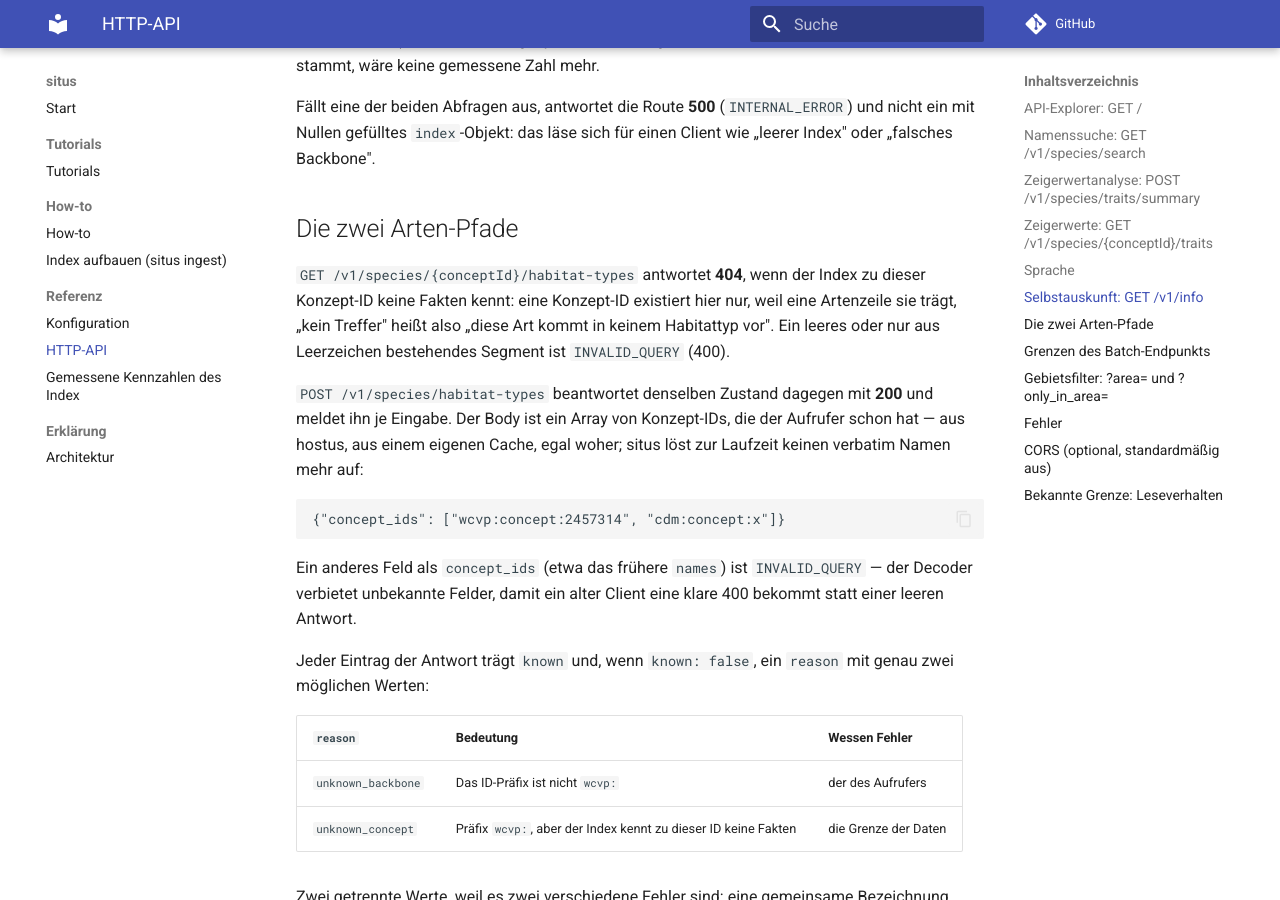
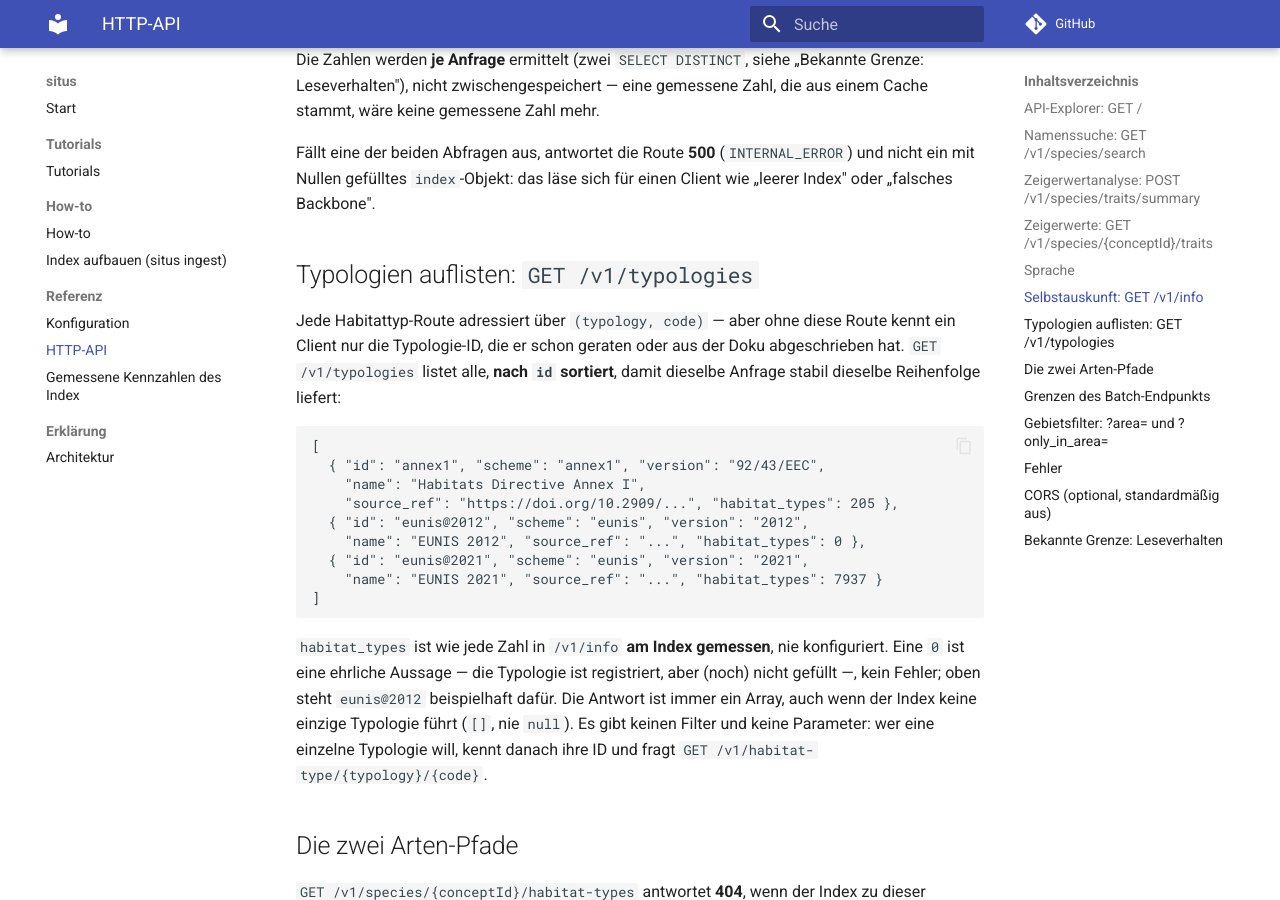
Before and after one commit to jobrunner/situs, an MkDocs documentation site: the page built from docs/reference/http-api.md, in a window 1280 px wide and 900 px high, scrolled down 5030 px. Built offline with MkDocs 1.6.1 and Material for MkDocs 9.7.7, drawn with Linux system fonts in a browser that asks for light colours; comment, search, counter and statistics services are not loaded; some of the changed text lies outside the part shown.

Commit message:
docs: document GET /v1/typologies
Claude-Session: https://claude.ai/code/session_01VibJ1hxQt5dS2fy4fMtbBL

````diff
--- a/docs/reference/http-api.md
+++ b/docs/reference/http-api.md
@@ -15,6 +15,7 @@ decken).
 | `GET /openapi` | diese Spezifikation |
 | `GET /docs` | Swagger-UI für diese Spezifikation, offline-fähig (Assets eingebettet) |
 | `GET /v1/info` | Name, Version und Selbstauskunft des Index |
+| `GET /v1/typologies` | alle geführten Typologien, nach `id` sortiert |
 | `GET /v1/habitat-type/{typology}/{code}` | Habitattyp mit Arten, Syntaxa und Crosswalks |
 | `GET /v1/habitat-type/{typology}/{code}/species?role=` | Artenliste, optional nach Rolle gefiltert |
 | `GET /v1/species/search?q=&limit=` | Namenssuche über die im Index geführten `verbatim_name` |
@@ -199,6 +200,33 @@ Zahl, die aus einem Cache stammt, wäre keine gemessene Zahl mehr.
 Fällt eine der beiden Abfragen aus, antwortet die Route **500**
 (`INTERNAL_ERROR`) und nicht ein mit Nullen gefülltes `index`-Objekt: das läse
 sich für einen Client wie „leerer Index" oder „falsches Backbone".
+
+## Typologien auflisten: `GET /v1/typologies`
+
+Jede Habitattyp-Route adressiert über `(typology, code)` — aber ohne diese
+Route kennt ein Client nur die Typologie-ID, die er schon geraten oder aus der
+Doku abgeschrieben hat. `GET /v1/typologies` listet alle, **nach `id`
+sortiert**, damit dieselbe Anfrage stabil dieselbe Reihenfolge liefert:
+
+```json
+[
+  { "id": "annex1", "scheme": "annex1", "version": "92/43/EEC",
+    "name": "Habitats Directive Annex I",
+    "source_ref": "https://doi.org/10.2909/...", "habitat_types": 205 },
+  { "id": "eunis@2012", "scheme": "eunis", "version": "2012",
+    "name": "EUNIS 2012", "source_ref": "...", "habitat_types": 0 },
+  { "id": "eunis@2021", "scheme": "eunis", "version": "2021",
+    "name": "EUNIS 2021", "source_ref": "...", "habitat_types": 7937 }
+]
+```
+
+`habitat_types` ist wie jede Zahl in `/v1/info` **am Index gemessen**, nie
+konfiguriert. Eine `0` ist eine ehrliche Aussage — die Typologie ist
+registriert, aber (noch) nicht gefüllt —, kein Fehler; oben steht
+`eunis@2012` beispielhaft dafür. Die Antwort ist immer ein Array, auch wenn
+der Index keine einzige Typologie führt (`[]`, nie `null`). Es gibt keinen
+Filter und keine Parameter: wer eine einzelne Typologie will, kennt danach
+ihre ID und fragt `GET /v1/habitat-type/{typology}/{code}`.
 
 ## Die zwei Arten-Pfade
 
````
Also changed, not shown: README.md (+1 -0 lines).
